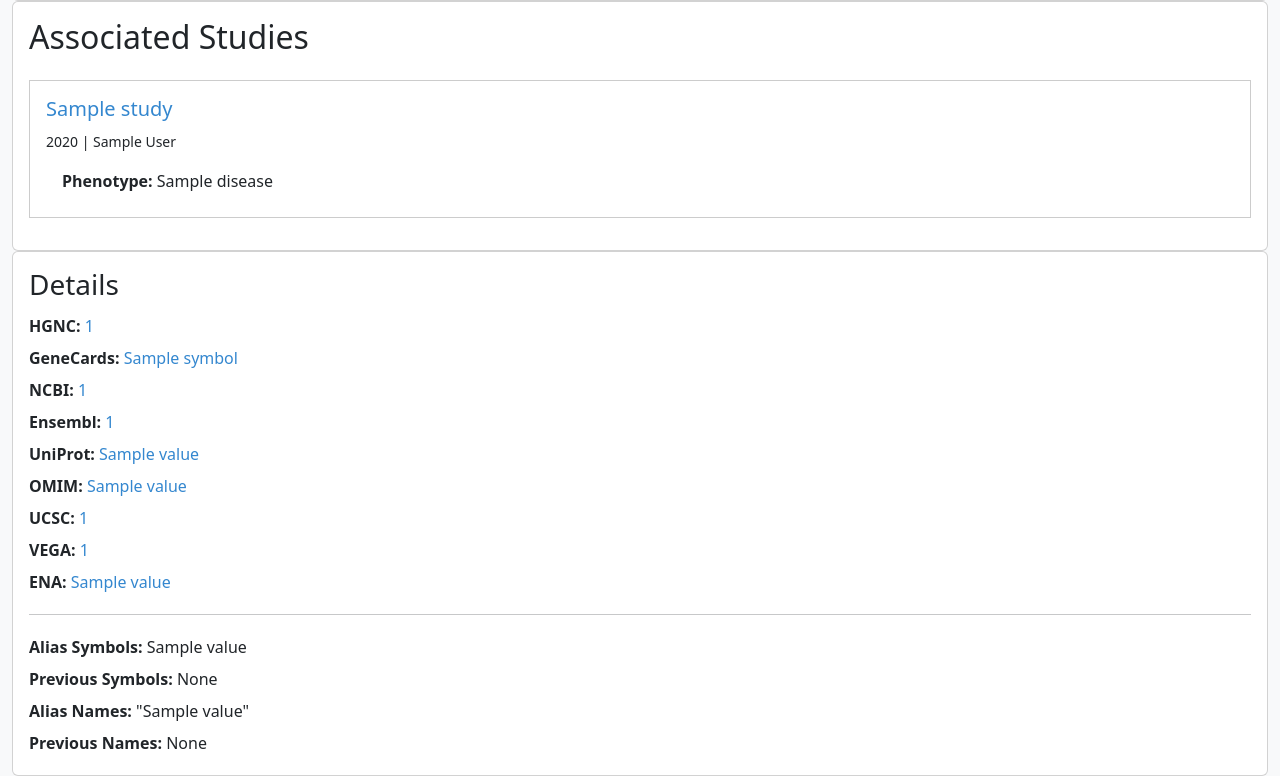
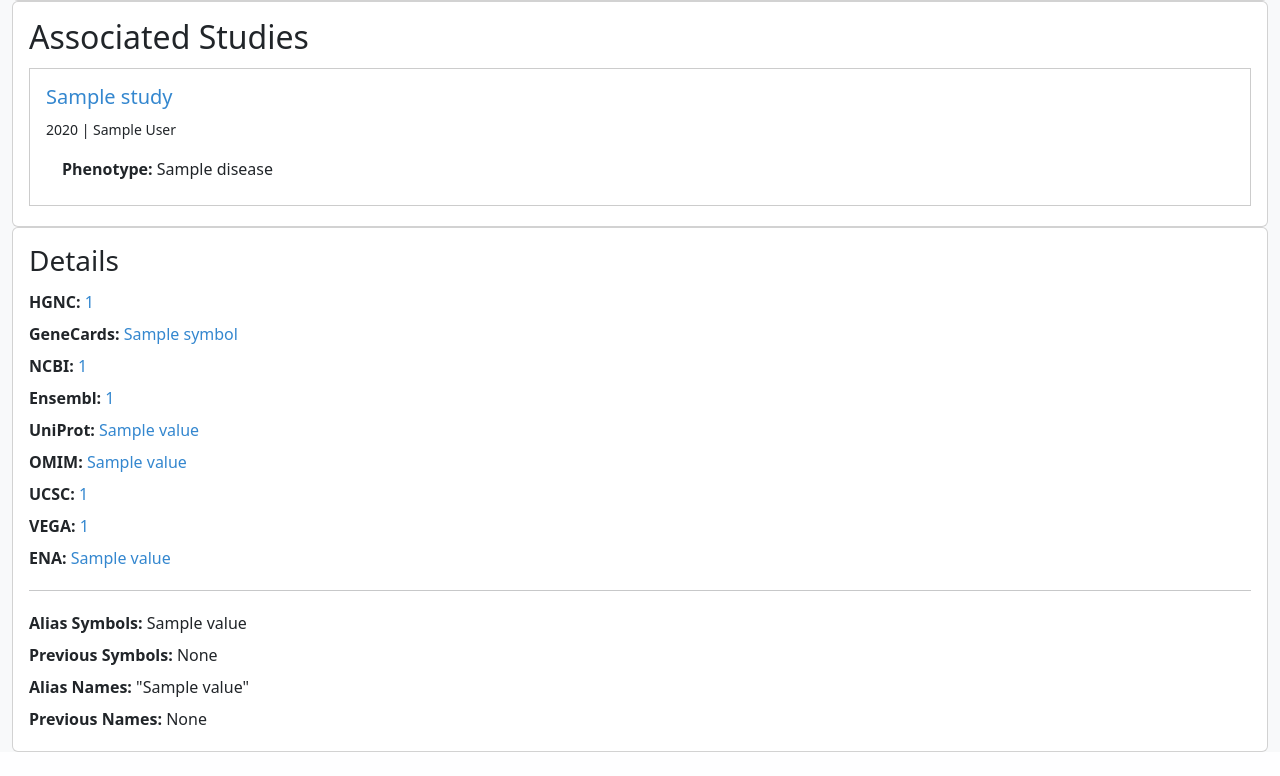
Before and after one commit to ruvilonix/sick-genes, a Django app: template sickgenes/templates/sickgenes/gene_detail.html in a window 1280 px wide. Shown: the part 185-961 px from the top of the page. After the commit the page ends 937 px from the top, so only its background shows below. Run offline with Django 5.2, Linux system fonts and the light colour scheme; the template is opened without the code that fills it: most values are stand-ins (such as "Sample title", 1, 10 or a date in 2020).

Commit message:
reduced padding around studies

```diff
--- a/sickgenes/templates/sickgenes/gene_detail.html
+++ b/sickgenes/templates/sickgenes/gene_detail.html
@@ -15,7 +15,7 @@
 
     {% if studies_data %}
         {% for study, cohorts in studies_data %}
-            <div style="border: 1px solid #ccc; margin: 1em 0; padding: 1em;">
+            <div style="border: 1px solid #ccc; margin: 4px 0; padding: 1em;">
                 <header>
                     <h5>
                         <a href="{{ study.get_absolute_url }}">{{ study.title }}</a>
```
